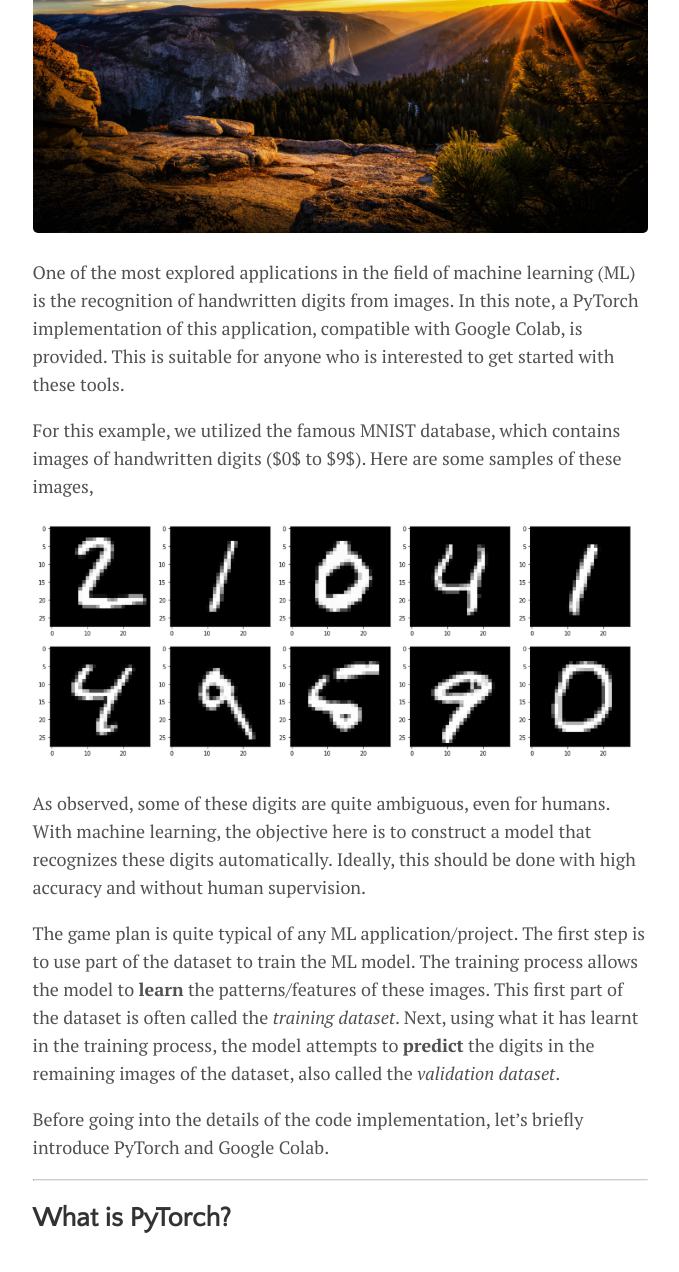
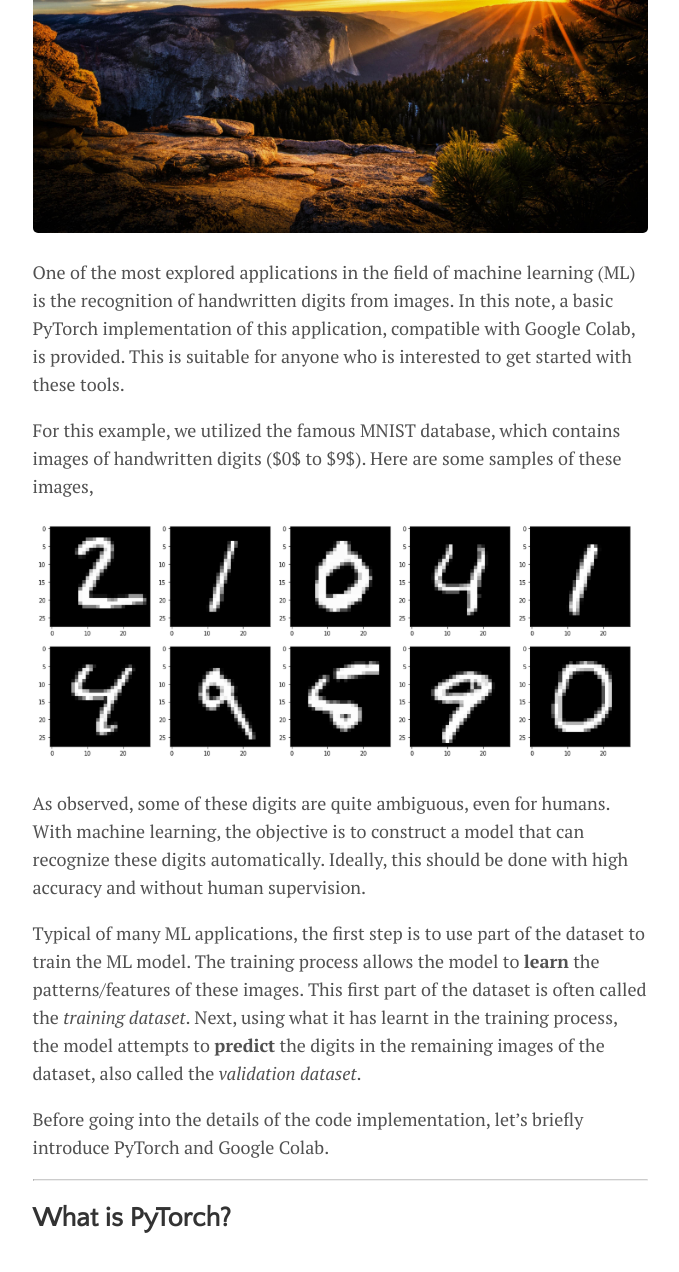
Before and after one commit to CheeGY/cheegy.github.io, a Jekyll site: the page built from _posts/2020-12-31-PyTorchColab.md, in a window 1280 px wide and 1400 px high, scrolled down 427 px. Shown: the top 1272 px of the window, without its empty margins (300-979 px from the left). Built offline with Jekyll 4.4.1, drawn with Linux system fonts in a browser that asks for light colours; some of the changed text lies outside the part shown.

Commit message:
Update 2020-12-31-PyTorchColab.md

````diff
--- a/_posts/2020-12-31-PyTorchColab.md
+++ b/_posts/2020-12-31-PyTorchColab.md
@@ -1,20 +1,20 @@
 ---
 layout: post
-title: "Recognizing Handwritten Digits with Machine Learning"
+title: "Recognizing Handwritten Digits using Tools of Machine Learning"
 author: "Kong Yao"
 categories: journal
 tags: [machine learning]
 image: post4.jpg
 ---
-One of the most explored applications in the field of machine learning (ML) is the recognition of handwritten digits from images. In this note, a PyTorch implementation of this application, compatible with Google Colab, is provided. This is suitable for anyone who is interested to get started with these tools.
+One of the most explored applications in the field of machine learning (ML) is the recognition of handwritten digits from images. In this note, a basic PyTorch implementation of this application, compatible with Google Colab, is provided. This is suitable for anyone who is interested to get started with these tools.
 
 For this example, we utilized the famous MNIST database, which contains images of handwritten digits ($0$ to $9$). Here are some samples of these images,
 
 ![alt text](/assets/img/sample_mnist.PNG "MNIST samples")
 
-As observed, some of these digits are quite ambiguous, even for humans. With machine learning, the objective here is to construct a model that recognizes these digits automatically. Ideally, this should be done with high accuracy and without human supervision.
+As observed, some of these digits are quite ambiguous, even for humans. With machine learning, the objective is to construct a model that can recognize these digits automatically. Ideally, this should be done with high accuracy and without human supervision.
 
-The game plan is quite typical of any ML application/project. The first step is to use part of the dataset to train the ML model. The training process allows the model to **learn** the patterns/features of these images. This first part of the dataset is often called the *training dataset*. Next, using what it has learnt in the training process, the model attempts to **predict** the digits in the remaining images of the dataset, also called the *validation dataset*.
+Typical of many ML applications, the first step is to use part of the dataset to train the ML model. The training process allows the model to **learn** the patterns/features of these images. This first part of the dataset is often called the *training dataset*. Next, using what it has learnt in the training process, the model attempts to **predict** the digits in the remaining images of the dataset, also called the *validation dataset*.
 
 Before going into the details of the code implementation, let's briefly introduce PyTorch and Google Colab.
 
@@ -147,4 +150,5 @@ for t in range(num_epochs):
 ```
 ---
 
-In this example, we obtained training and validation errors of $9.74\%$ and $7.43\%$, which is typical of the performance of a 1-layer NN model for the MNIST database. There exists more sophisticated models such as convolutional neural networks that achieve errors of less than $1\%$. Apart from recognizing handwritten digits, ML has also been deployed in several applications in computer vision and natural language processing.
+## Results and Conclusion
+In this example, we obtained training and validation errors of $9.74\%$ and $7.43\%$, which is typical of the performance of a 1-layer NN model for the MNIST database. There exists more sophisticated models such as convolutional neural networks that can achieve errors of less than $1\%$. Apart from recognizing handwritten digits, ML has also been deployed in several applications in computer vision and natural language processing.
````
Also changed, not shown: other parts of _posts/2020-12-31-PyTorchColab.md (+4 -1 lines).
